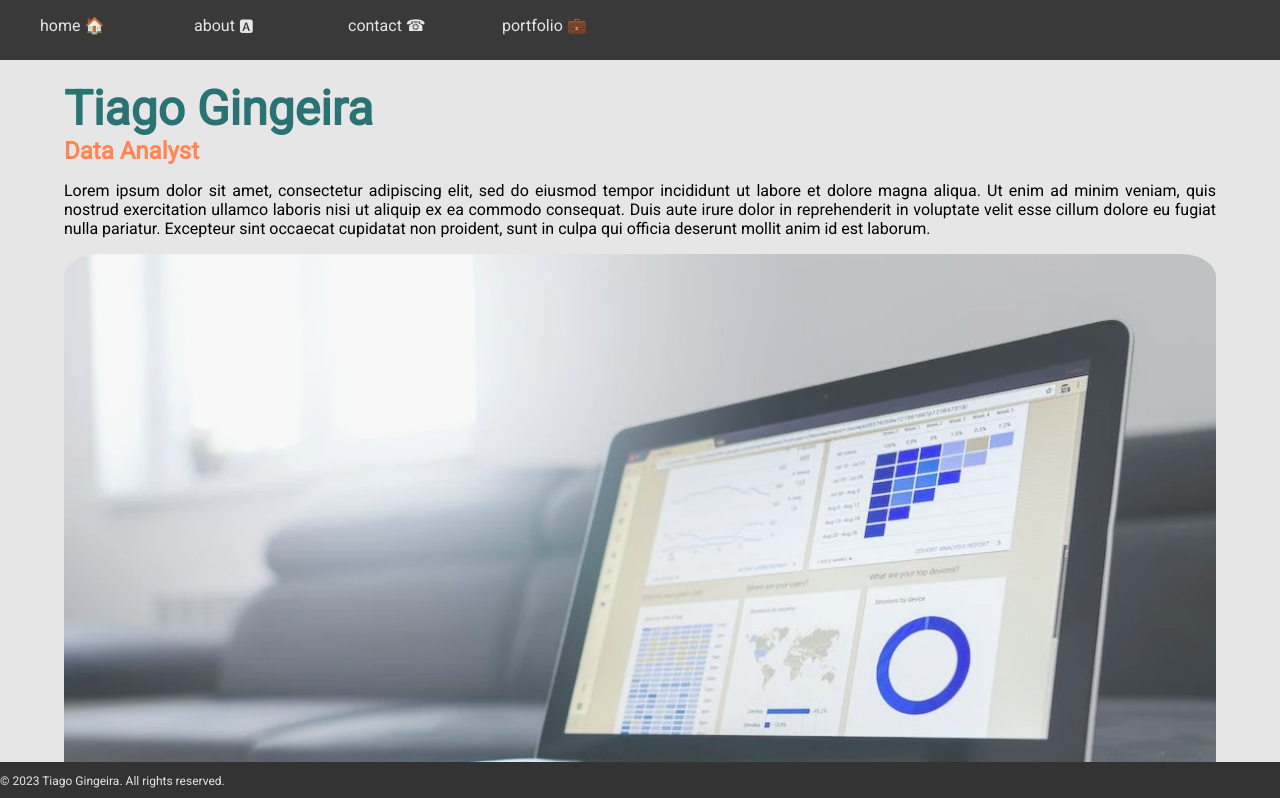
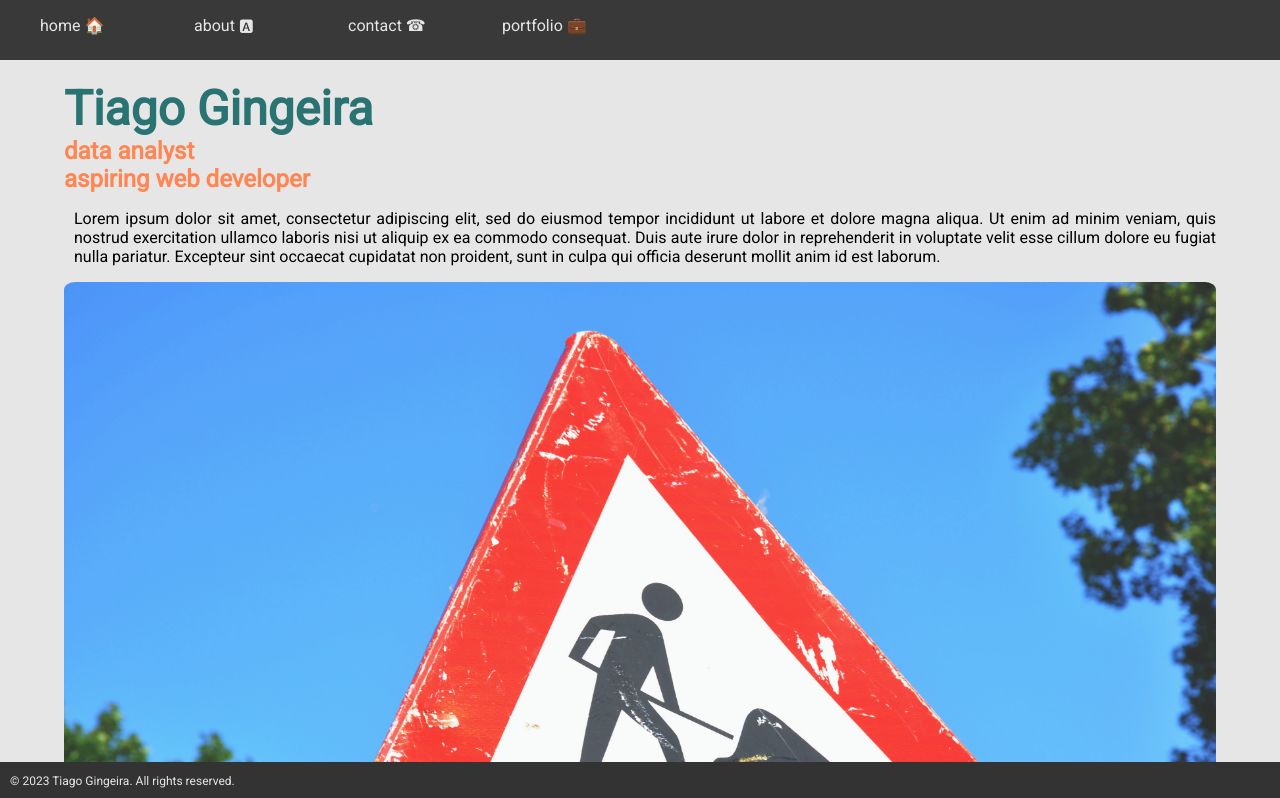
Before and after one commit to tgingeira/tgingeira.github.io, a plain HTML site: page index.html in a window 1280 px wide. Shown: the top 798 px of the page. Drawn offline with Linux system fonts and the light colour scheme.

Commit message:
some text changes

```diff
--- a/index.html
+++ b/index.html
@@ -25,9 +25,10 @@
     <main>
         <section>
             <h1>Tiago Gingeira</h1>
-            <h2>Data Analyst</h2>
+            <h2>data analyst</h2>
+            <h2>aspiring web developer</h3>
             <p>Lorem ipsum dolor sit amet, consectetur adipiscing elit, sed do eiusmod tempor incididunt ut labore et dolore magna aliqua. Ut enim ad minim veniam, quis nostrud exercitation ullamco laboris nisi ut aliquip ex ea commodo consequat. Duis aute irure dolor in reprehenderit in voluptate velit esse cillum dolore eu fugiat nulla pariatur. Excepteur sint occaecat cupidatat non proident, sunt in culpa qui officia deserunt mollit anim id est laborum.</p>
-            <img src="./resources/images/pexels-photo-577210.webp" alt="Tiago">
+            <img src="./resources/images/pexels-mabel-amber-117602.jpg" alt="Tiago">
         </section>
     </main>
     <footer>
--- a/resources/css/index.css
+++ b/resources/css/index.css
@@ -90,11 +90,12 @@ h2 {
   p {
     font-family: 'Roboto', sans-serif;
     text-align: justify;
+    padding-left: 10px;
   }
 
   img {
     width: 100%;
     height: auto;
-    border-radius: 3%;
-    opacity: 0.75;
+    border-radius: 1%;
+    opacity: 0.8;
   }
```
